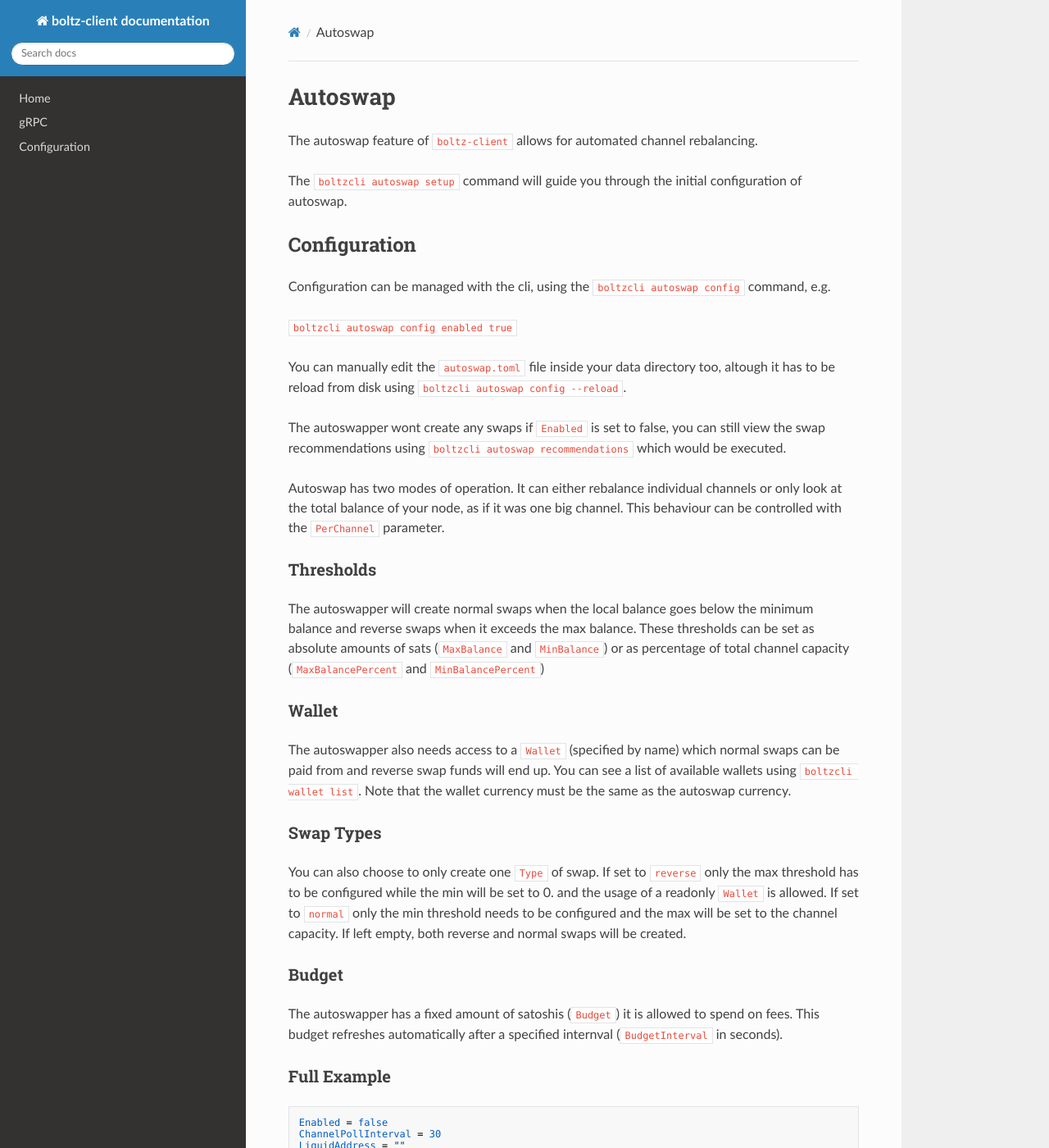
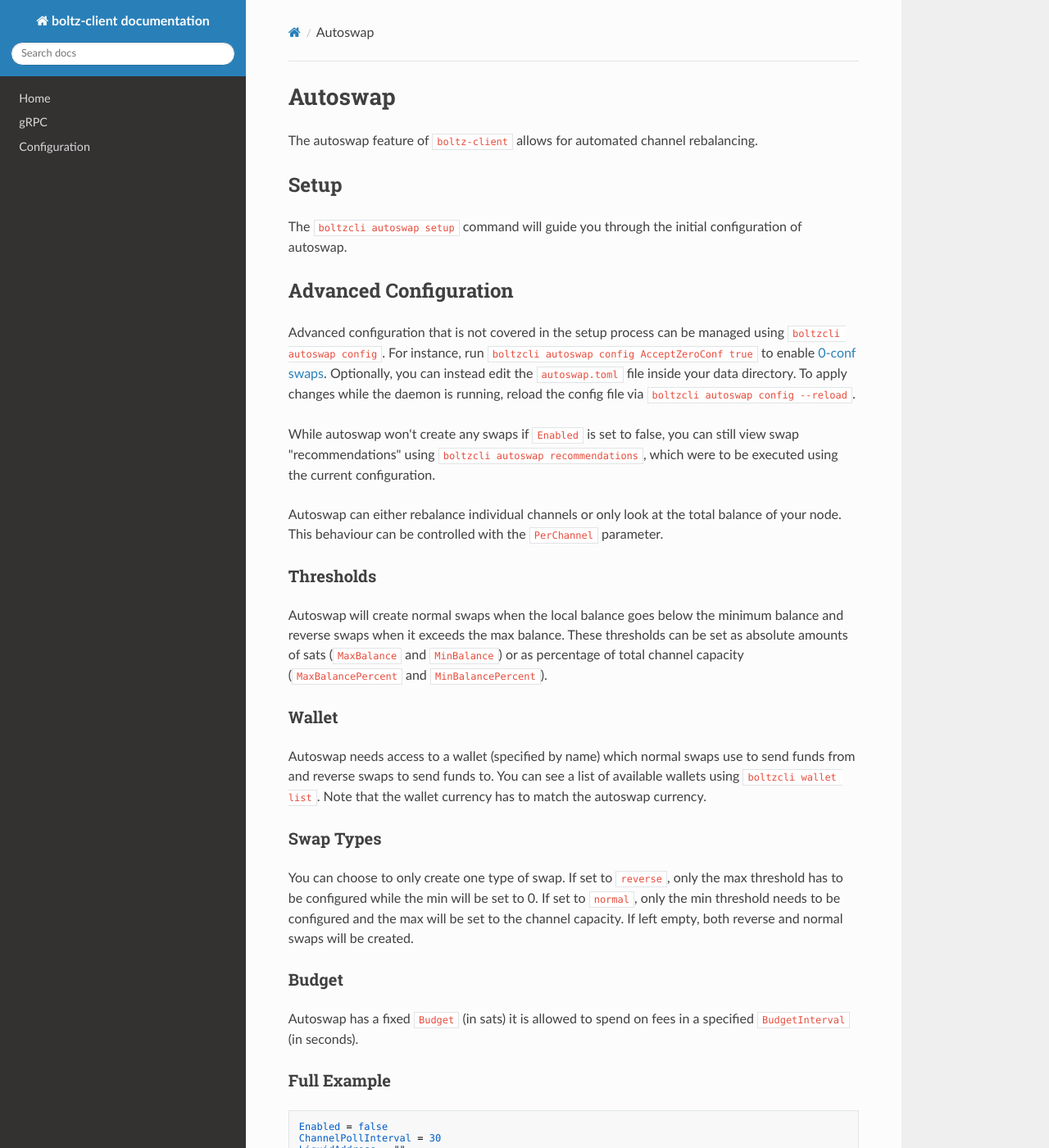
Before and after one commit to BoltzExchange/boltz-client, an MkDocs documentation site: the page built from docs/autoswap.md, in a window 1280 px wide and 1400 px high. Shown: the whole window at 82% size. Built offline with MkDocs 1.6.1, drawn with Linux system fonts in a browser that asks for light colours; nearby versions of some CDN libraries.

Commit message:
fix: autoswap docs

```diff
--- a/docs/autoswap.md
+++ b/docs/autoswap.md
@@ -2,41 +2,33 @@
 
 The autoswap feature of `boltz-client` allows for automated channel rebalancing.
 
+## Setup
+
 The `boltzcli autoswap setup` command will guide you through the initial configuration of autoswap.
 
-## Configuration
+## Advanced Configuration
 
-Configuration can be managed with the cli, using the `boltzcli autoswap config` command, e.g.
+Advanced configuration that is not covered in the setup process can be managed using `boltzcli autoswap config`. For instance, run `boltzcli autoswap config AcceptZeroConf true` to enable [0-conf swaps](https://docs.boltz.exchange/v/api/0-conf). Optionally, you can instead edit the `autoswap.toml` file inside your data directory. To apply changes while the daemon is running, reload the config file via `boltzcli autoswap config --reload`.
 
-`boltzcli autoswap config enabled true`
+While autoswap won't create any swaps if `Enabled` is set to false, you can still view swap "recommendations" using `boltzcli autoswap recommendations`, which were to be executed using the current configuration.
 
-You can manually edit the `autoswap.toml` file inside your data directory too, altough it has to be reload from disk using `boltzcli autoswap config --reload`.
-
-The autoswapper wont create any swaps if `Enabled` is set to false, you can still view the swap recommendations using `boltzcli autoswap recommendations` which would be executed.
-
-Autoswap has two modes of operation. It can either rebalance individual channels or only look at the total balance of your node, as if it was one big channel.
-This behaviour can be controlled with the `PerChannel` parameter.
+Autoswap can either rebalance individual channels or only look at the total balance of your node. This behaviour can be controlled with the `PerChannel` parameter.
 
 ### Thresholds
 
-The autoswapper will create normal swaps when the local balance goes below the minimum balance and reverse swaps when it exceeds the max balance.
-These thresholds can be set as absolute amounts of sats (`MaxBalance` and `MinBalance`) or as percentage of total channel capacity (`MaxBalancePercent` and `MinBalancePercent`)
+Autoswap will create normal swaps when the local balance goes below the minimum balance and reverse swaps when it exceeds the max balance. These thresholds can be set as absolute amounts of sats (`MaxBalance` and `MinBalance`) or as percentage of total channel capacity (`MaxBalancePercent` and `MinBalancePercent`).
 
 ### Wallet
 
-The autoswapper also needs access to a `Wallet` (specified by name) which normal swaps can be paid from and reverse swap funds will end up.
-You can see a list of available wallets using `boltzcli wallet list`. Note that the wallet currency must be the same as the autoswap currency.
+Autoswap needs access to a wallet (specified by name) which normal swaps use to send funds from and reverse swaps to send funds to. You can see a list of available wallets using `boltzcli wallet list`. Note that the wallet currency has to match the autoswap currency.
 
 ### Swap Types
 
-You can also choose to only create one `Type` of swap.
-If set to `reverse` only the max threshold has to be configured while the min will be set to 0. and the usage of a readonly `Wallet` is allowed.
-If set to `normal` only the min threshold needs to be configured and the max will be set to the channel capacity.
-If left empty, both reverse and normal swaps will be created.
+You can choose to only create one type of swap. If set to `reverse`, only the max threshold has to be configured while the min will be set to 0. If set to `normal`, only the min threshold needs to be configured and the max will be set to the channel capacity. If left empty, both reverse and normal swaps will be created.
 
 ### Budget
 
-The autoswapper has a fixed amount of satoshis (`Budget`) it is allowed to spend on fees. This budget refreshes automatically after a specified internval (`BudgetInterval` in seconds).
+Autoswap has a fixed `Budget` (in sats) it is allowed to spend on fees in a specified `BudgetInterval` (in seconds).
 
 ### Full Example
 
```
Also changed, not shown: docs/SUMMARY.md (+2 -0 lines), docs/wallets.md (+9 -6 lines).
